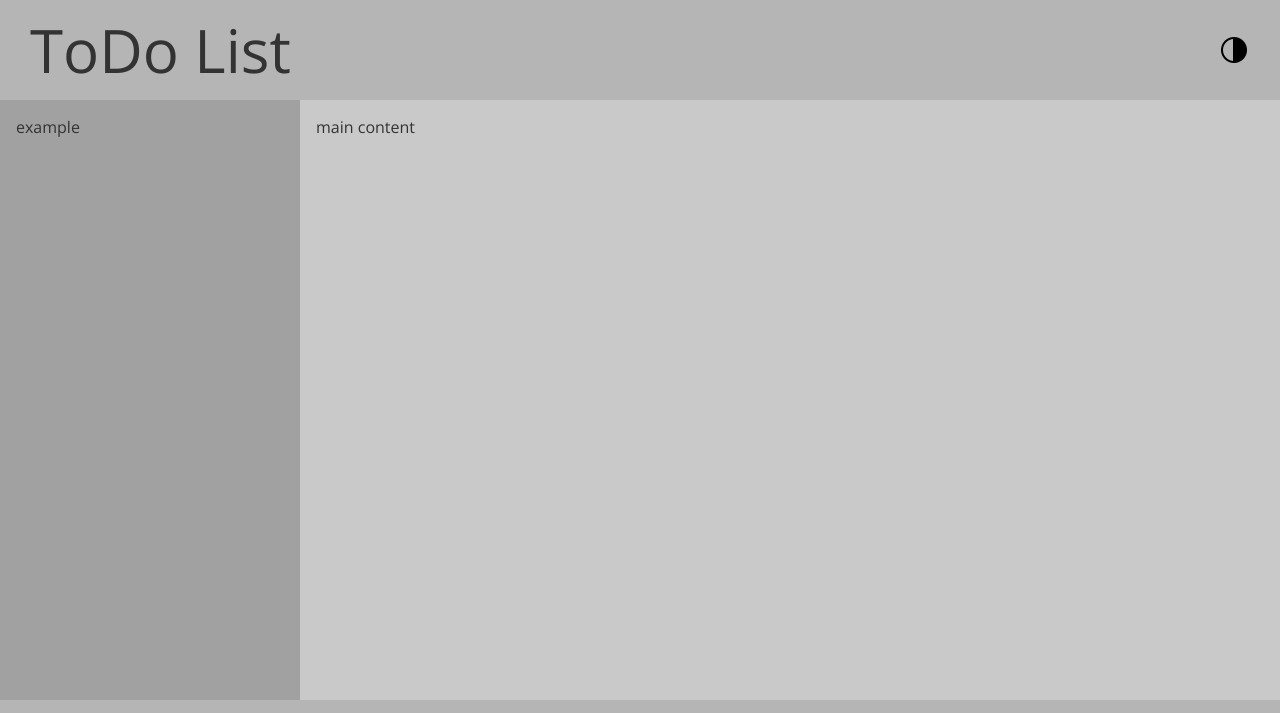
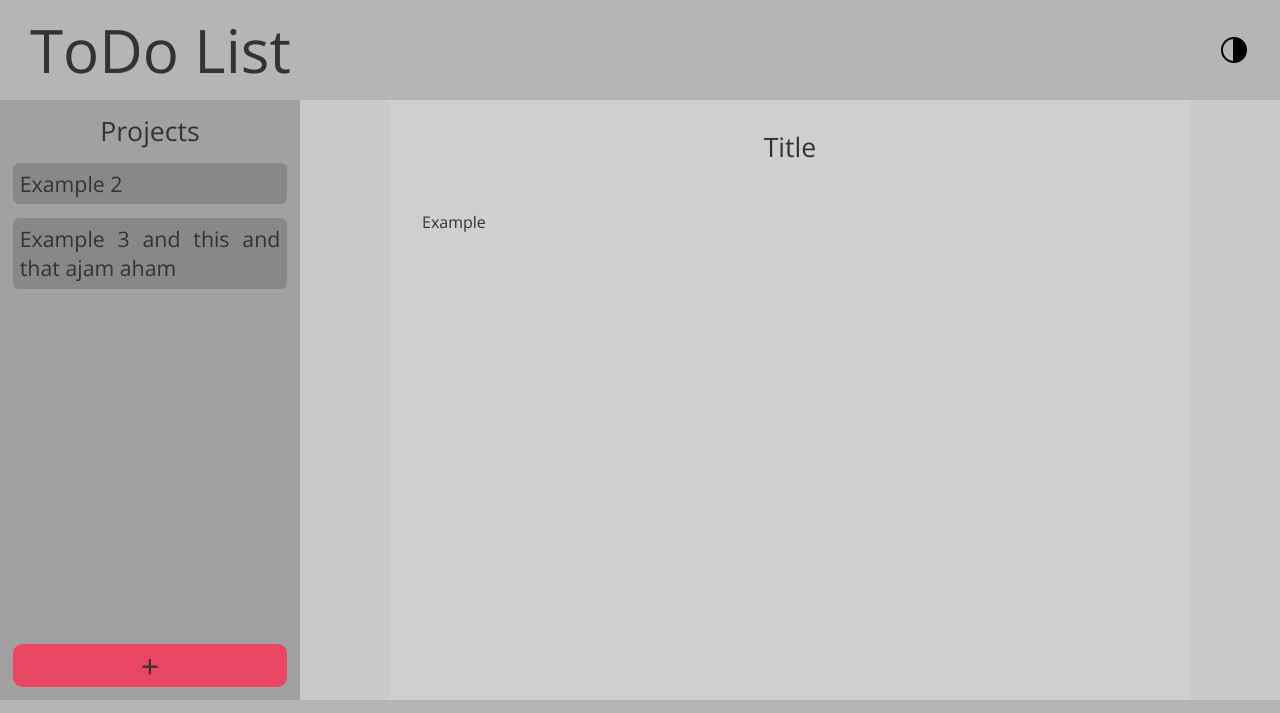
Before and after one commit to JackGraymer/ToDo-List, a website built with webpack: page src/template.html in a window 1280 px wide. Shown: the top 713 px of the page. Built offline with nearby package versions, Linux system fonts and the light colour scheme.

Commit message:
Nav bar and buttons added
Main body layout

```diff
--- a/src/style.css
+++ b/src/style.css
@@ -43,6 +43,8 @@ body{
     width: 32px;
     background-color: transparent;
     border-radius: 2em;
+    cursor: pointer;
+
 }
 
 #mode:hover{
@@ -70,13 +72,65 @@ header{
 
 nav{
     grid-area: nav;
-    padding: 1em;
+    padding: 0.5em;
     height: 100%;
     background-color: rgba(0, 0, 0, 0.2);
+    font-size: 20pt;
+    display: flex;
+    align-items:center;
+    flex-direction: column;
+    justify-content: space-between;
+    gap: 0.5em;
+
+}
+nav>div{
+    padding: 0;
+    display: flex;
+    align-items: center;
+    flex-direction: column;
+    gap: 0.5em;
+}
+.navbutton{
+    width: 100%;
+    text-align:justify;
+    background-color: rgba(78, 78, 78, 0.3);
+    border: none;
+    font-size: 16pt;
+    padding: 0.3em;
+    color: inherit;
+    border-radius: 0.3em;
+    transition: 200ms ;
+}
+.navbutton:hover{
+    cursor: pointer;
+    transform:scale(105%);
+    background-color: rgba(100, 100, 100, 0.5);
+}
+#add{
+    display: flex;
+    background-color: rgb(233, 70, 97);
+    justify-content: center;
+    font-size: larger;
+    padding: 0;
 }
 
 #main{
+    padding: 0;
+    display: grid;
+    grid-template-rows: auto;
+    justify-content: center;
     grid-area: main;
+}
+
+#content{
+    width: 800px;
+    background-color: rgb(255, 255, 255, 0.1);
+}
+
+.title{
+    text-align: center;
+    font-size: 20pt;
+    padding: 0.5em;
 }
 
 footer{
--- a/src/template.html
+++ b/src/template.html
@@ -14,9 +14,19 @@
         <button id="mode"><img id="dark-icon" src="" alt="Toggle Dark mode"></button>
     </header>
     <nav>
-        example
+        <div class="projects">
+            Projects
+            <button class="navbutton">Example 2 </button>
+            <button class="navbutton">Example 3 and this and that ajam aham</button>
+        </div>
+        <button class="navbutton" id="add">+</button>
     </nav>
-    <div id="main">main content</div>
+    <div id="main">
+        <div id="content">
+            <div class="title">Title</div>
+            <ul id="list">Example</ul>
+        </div>
+    </div>
     <footer>Copyright JackGraymer <a href="https://github.com/JackGraymer/ToDo-List" target="_blank"><img id="github" src="" alt="GitHub icon"></a>2022</footer>
 </body>
 </html>
```
Also changed, not shown: dist/bundle.js, dist/index.html.
